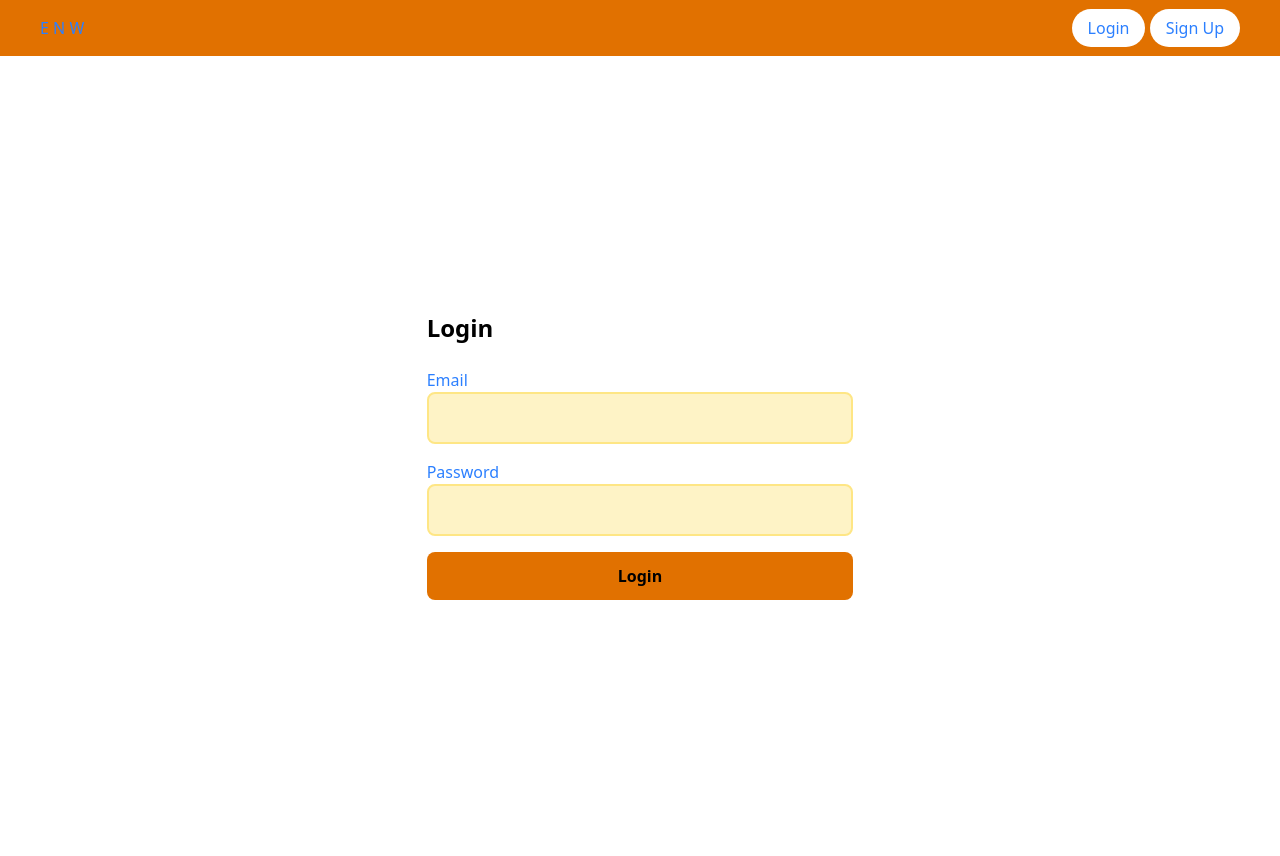
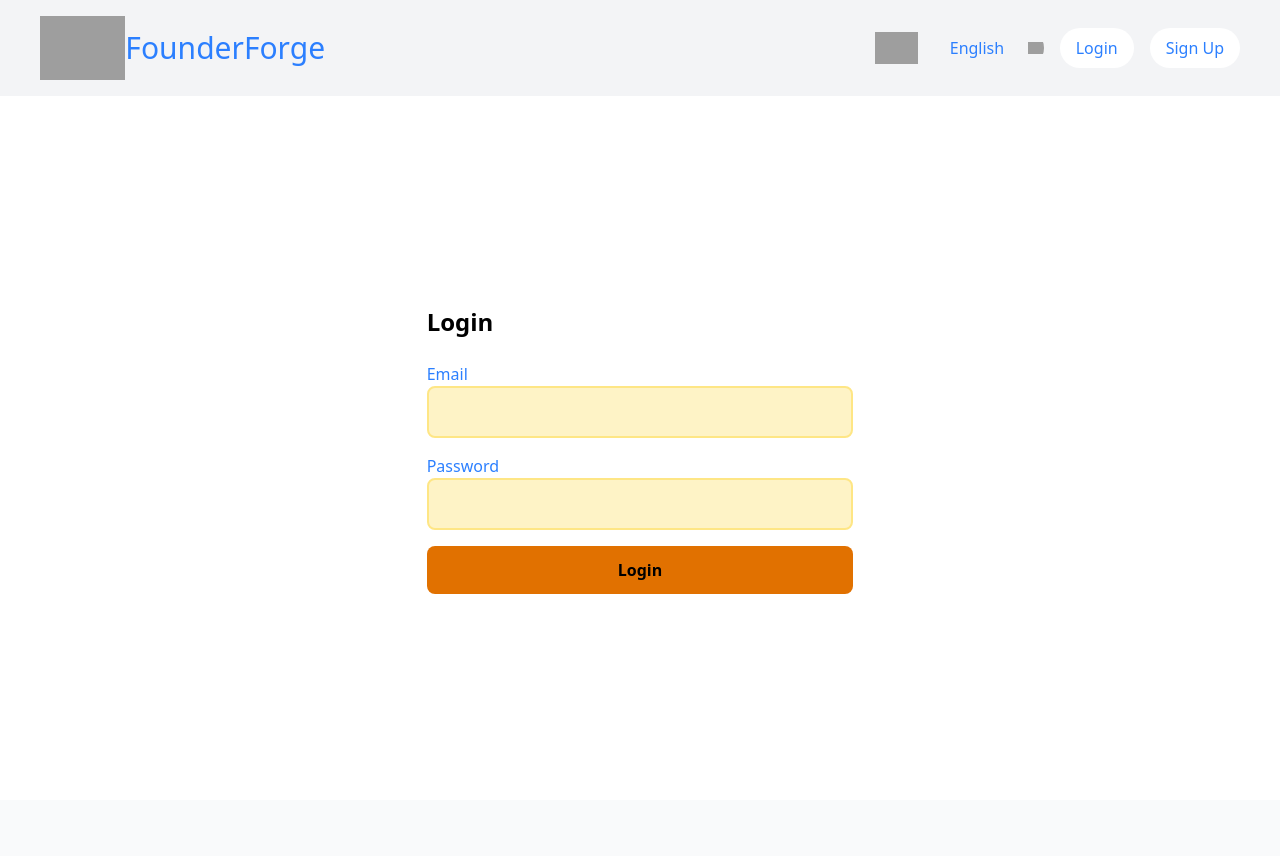
Before and after one commit to AbhilashReddy1519/Entrepreneurial-Network-web-development, a PHP site: page /login_signup.html in a window 1280 px wide. After the commit the page ends 594 px from the top, so only its background shows below. Run offline with PHP 8.4, Linux system fonts and the light colour scheme; grey boxes are pictures that could not be loaded.

Commit message:
Refactor HTML structure and styles for login/signup page; add custom styles and new spacing utilities in output.css

```diff
--- a/src/login_signup.html
+++ b/src/login_signup.html
@@ -3,23 +3,50 @@
 <head>
     <meta charset="UTF-8">
     <meta name="viewport" content="width=device-width, initial-scale=1.0">
-    <title>hi</title>
-    <!-- <link rel="stylesheet" href="https://cdn.jsdelivr.net/npm/tailwindcss@2.0.2/dist/tailwind.min.css"> -->
+    <link rel="icon" type="image/png" href="/images/favicon.png">
+    <title>FounderForge</title>
     <link rel="stylesheet" href="./output.css">
+    <style>
+        /* Add custom styles here */
+        .custom-select {
+            -webkit-appearance: none;
+            -moz-appearance: none;
+            appearance: none;
+            background: url('path/to/your/custom-arrow.png') no-repeat right center;
+            background-size: 1em;
+            padding-right: 2em; /* Adjust based on the size of your custom arrow */
+            border: none;
+            outline: none;
+        }
+
+        header {
+            position: fixed;
+            top: 0;
+            left: 0;
+            width: 100%;
+            z-index: 1000; /* Ensure the header is on top */
+        }
+        main {
+            padding-top: 100px; /* Adjust based on the height of your header */
+        }
+    </style>
 </head>
 <body>
     <header>
-        <nav class="flex justify-between items-center py-4 px-10 bg-amber-600 text-blue-500">
+        <nav class="flex justify-between items-center py-4 px-10 bg-gray-100 text-blue-500">
             <div class="flex justify-between items-center">
-                <h1>
-                    <span>E</span>
-                    <span>N</span>
-                    <span>W</span>
-                </h1>
+                <a href="./index.html"><img src="/images/logo.png" alt="Logo of FounderForge" class="h-16"></a>
+                <a href="./index.html"><h1 class="text-3xl">Founder<span>Forge</span></h1></a>
             </div>
-            <div>
-            <a href="#" class="bg-white text-blue-500 px-4 py-2 rounded-full">Login</a>
-            <a href="#" class="bg-white text-blue-500 px-4 py-2 rounded-full">Sign Up</a>
+            <div class="flex justify-around items-center">
+                <img src="/images/lang.png" alt="Globle icon" class="h-12 px-4 py-2">
+                <select title="Select language" class="bg-gray-100 text-blue-500 px-4 py-2 rounded-full custom-select mr-4">
+                    <option value="en" selected>English</option>
+                    <option value="es">Español</option>
+                    <option value="fr">Français</option>
+                </select>
+                <a href="./login_signup.html" class="bg-white text-blue-500 px-4 py-2 rounded-full mr-4">Login</a>
+                <a href="./login_signup.html" class="bg-white text-blue-500 px-4 py-2 rounded-full">Sign Up</a>
             </div>
         </nav>
     </header>
--- a/src/output.css
+++ b/src/output.css
@@ -692,6 +692,9 @@
       max-width: 96rem !important;
     }
   }
+  .mr-4 {
+    margin-right: calc(var(--spacing) * 4);
+  }
   .mb-4 {
     margin-bottom: calc(var(--spacing) * 4);
   }
@@ -784,6 +787,33 @@
   }
   .aspect-square {
     aspect-ratio: 1 / 1;
+  }
+  .h-1 {
+    height: calc(var(--spacing) * 1);
+  }
+  .h-2 {
+    height: calc(var(--spacing) * 2);
+  }
+  .h-6 {
+    height: calc(var(--spacing) * 6);
+  }
+  .h-8 {
+    height: calc(var(--spacing) * 8);
+  }
+  .h-10 {
+    height: calc(var(--spacing) * 10);
+  }
+  .h-12 {
+    height: calc(var(--spacing) * 12);
+  }
+  .h-16 {
+    height: calc(var(--spacing) * 16);
+  }
+  .h-24 {
+    height: calc(var(--spacing) * 24);
+  }
+  .h-min {
+    height: min-content;
   }
   .h-screen {
     height: 100vh;
@@ -1450,6 +1480,15 @@
   .bg-amber-600 {
     background-color: var(--color-amber-600);
   }
+  .bg-gray-100 {
+    background-color: var(--color-gray-100);
+  }
+  .bg-gray-200 {
+    background-color: var(--color-gray-200);
+  }
+  .bg-gray-500 {
+    background-color: var(--color-gray-500);
+  }
   .bg-red-500 {
     background-color: var(--color-red-500);
   }
@@ -1692,6 +1731,10 @@
     font-size: var(--text-2xl);
     line-height: var(--tw-leading, var(--text-2xl--line-height));
   }
+  .text-3xl {
+    font-size: var(--text-3xl);
+    line-height: var(--tw-leading, var(--text-3xl--line-height));
+  }
   .leading-none {
     --tw-leading: 1;
     line-height: 1;
@@ -1778,9 +1821,6 @@
   }
   .text-blue-500 {
     color: var(--color-blue-500);
-  }
-  .text-white {
-    color: var(--color-white);
   }
   .capitalize {
     text-transform: capitalize;
```
Also changed, not shown: src/index.html (+46 -10 lines), images/favicon.png (added), images/lang.png (added), images/logo.png (added), images/logomain.png (added).
